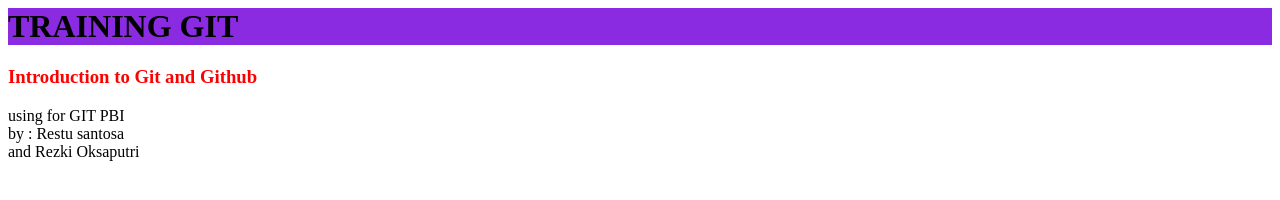
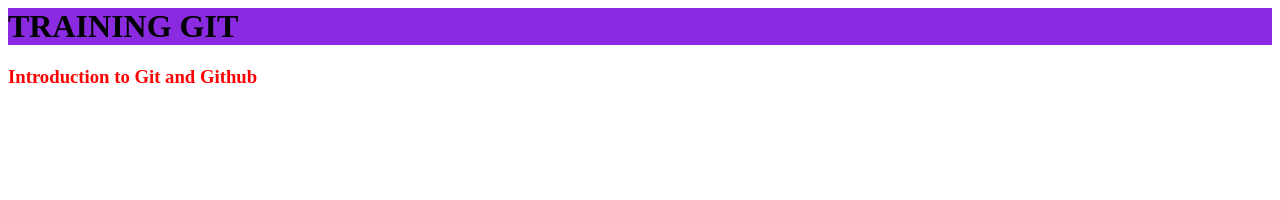
Before and after one commit to RSantozz16/TrainingGit, a plain HTML site: page index.html in a window 1280 px wide. Drawn offline with Linux system fonts and the light colour scheme.

Commit message:
Fixing mistake

```diff
--- a/index.html
+++ b/index.html
@@ -8,9 +8,5 @@
 <body>
     <h1 style="background-color: blueviolet">TRAINING GIT</h1>
     <h3 style="color: red">Introduction to Git and Github</h3>
-    <p>using for GIT PBI <br>
-    by : Restu santosa <br>
-    and Rezki Oksaputri</p>
-
 </body>
 </html>
```
